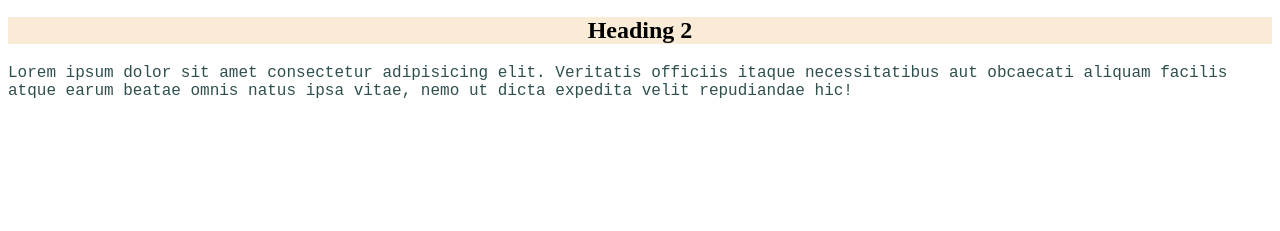
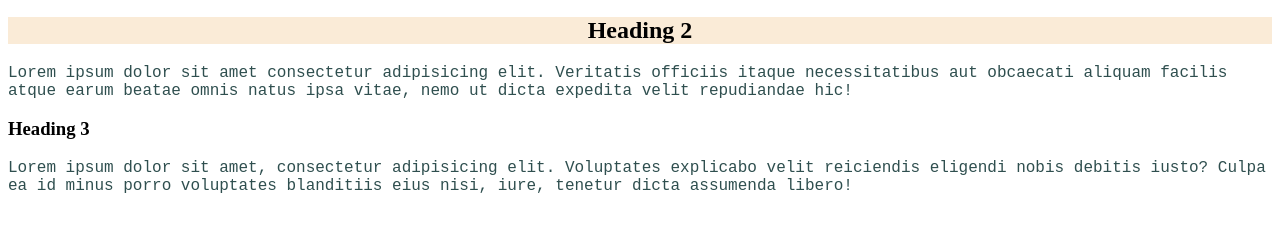
Before and after one commit to Rashmipriya21/Git-project, a plain HTML site: page index.html in a window 1280 px wide. Shown: the part 119-350 px from the top of the page. Drawn offline with Linux system fonts and the light colour scheme.

Commit message:
New heading added

```diff
--- a/index.html
+++ b/index.html
@@ -15,5 +15,7 @@
 <p>Lorem ipsum dolor sit amet consectetur, adipisicing elit. Rem totam expedita itaque molestias officia ratione nam mollitia fugiat, nemo incidunt nostrum, ullam facere adipisci, optio error doloribus illum. Voluptatum, eius!</p>
 <h2>Heading 2</h2>
     <p>Lorem ipsum dolor sit amet consectetur adipisicing elit. Veritatis officiis itaque necessitatibus aut obcaecati aliquam facilis atque earum beatae omnis natus ipsa vitae, nemo ut dicta expedita velit repudiandae hic!</p>
+    <h3>Heading 3</h3>
+    <p>Lorem ipsum dolor sit amet, consectetur adipisicing elit. Voluptates explicabo velit reiciendis eligendi nobis debitis iusto? Culpa ea id minus porro voluptates blanditiis eius nisi, iure, tenetur dicta assumenda libero!</p>
 
 </html>
```
